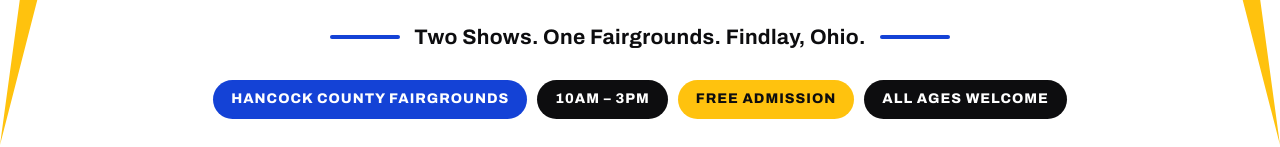
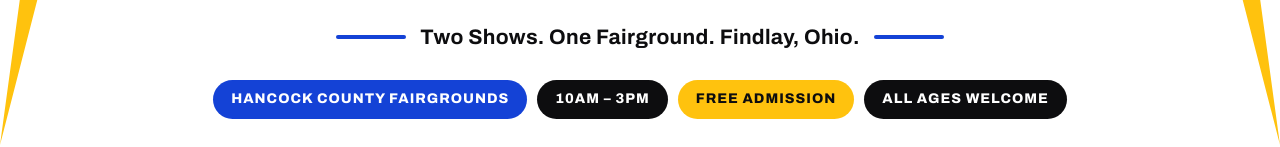
Before and after one commit to chasehobbies/findlaycardshow, a plain HTML site: page index.html in a window 1280 px wide. Shown: the part 574-721 px from the top of the page. Drawn offline with Linux system fonts and the light colour scheme.

Commit message:
Tagline: One Fairground (singular)

```diff
--- a/index.html
+++ b/index.html
@@ -323,7 +323,7 @@
     <h1 class="sr-only">The Findlay Card Show</h1>
     <img class="hero-logo" src="logo.png" alt="The Findlay Card Show" width="900" height="559" fetchpriority="high">
 
-    <p class="tagline">Two Shows. One Fairgrounds. Findlay, Ohio.</p>
+    <p class="tagline">Two Shows. One Fairground. Findlay, Ohio.</p>
 
     <div class="hero-facts">
       <span class="chip blue">Hancock County Fairgrounds</span>
```
